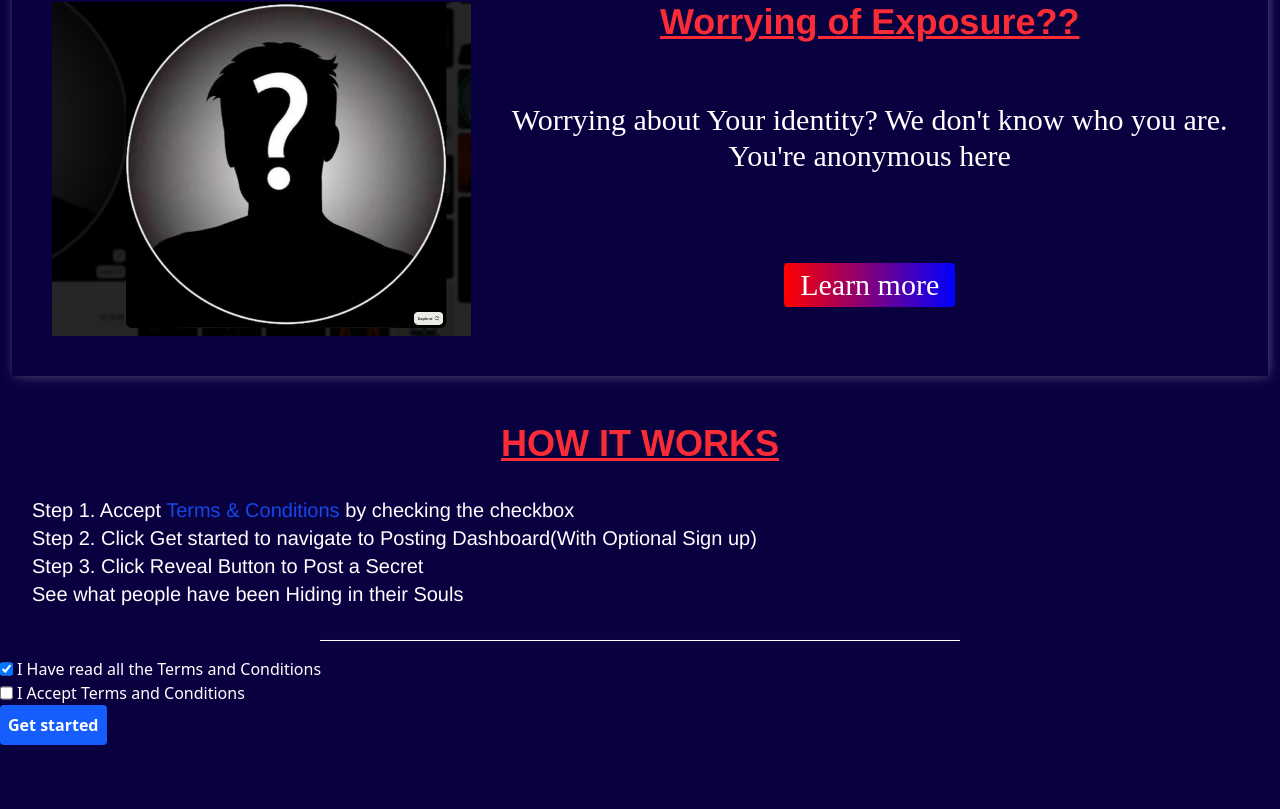
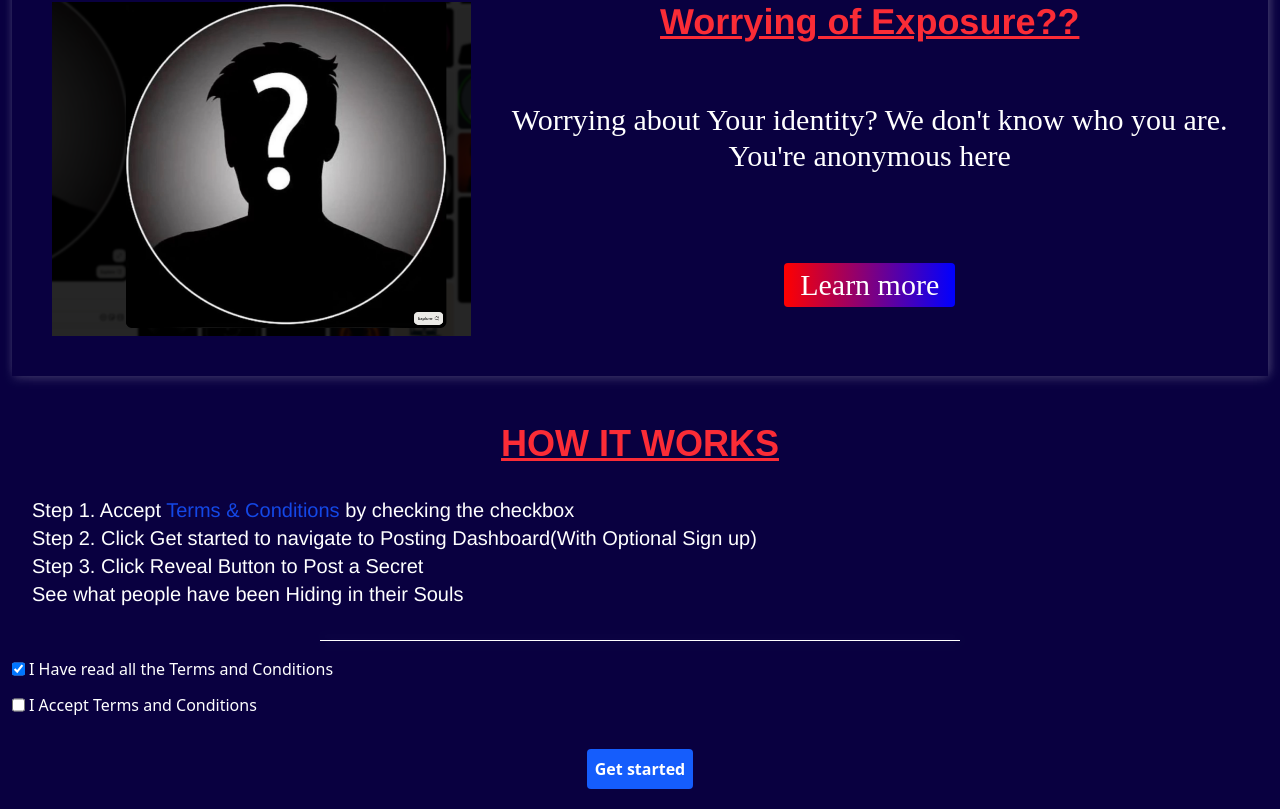
Before and after one commit to nianod/secret-arena, a React (Vite) app: page / in a window 1280 px wide. Shown: the part 1094-1903 px from the top of the page. Before the commit the page ends 1839 px from the top, so only its background shows below. Built offline with nearby package versions, Linux system fonts and the light colour scheme.

Commit message:
finished land

```diff
--- a/src/App.tsx
+++ b/src/App.tsx
@@ -1,7 +1,15 @@
 import Landing from "./Pages/Landing"
+import Dashboard from "./Pages/Dashboard"
+import { BrowserRouter as Router, Route, Routes } from "react-router-dom"
+
 const App = () => {
   return (
-    <Landing />
+    <Router>
+      <Routes>
+        <Route path="/" element={<Landing />}/>
+        <Route path="/dashboard" element={<Dashboard />}/>
+      </Routes>
+    </Router>
   )
 }
 
--- a/src/Components/GetStarted.tsx
+++ b/src/Components/GetStarted.tsx
@@ -1,12 +1,14 @@
-// import { useNavigate } from 'react-router-dom'
+import { useNavigate } from 'react-router-dom'
+
+
 const GetStarted = () => {
 
-    // const navigate = useNavigate()
+    const navigate = useNavigate()
 
     const handleStart = (e: React.FormEvent) => {
         e.preventDefault()
-        // navigate('/dashboard')
-        alert("fbuyasvk dj")
+        navigate('/dashboard')
+
     }
 
   return (
--- /dev/null
+++ b/src/Pages/Dashboard.tsx
@@ -0,0 +1,11 @@
+import React from 'react'
+
+const Dashboard = () => {
+  return (
+    <div>
+      <h2>Welcome</h2>
+    </div>
+  )
+}
+
+export default Dashboard
--- a/src/Pages/Landing.tsx
+++ b/src/Pages/Landing.tsx
@@ -3,9 +3,14 @@ import swal from 'sweetalert2'
 import { motion, useScroll } from "framer-motion";
 import Terms from "../Components/Terms";
 import GetStarted from "../Components/GetStarted";
+import { useState } from "react";
 
 
 const Landing = () => {
+
+  const [check, setCheck] = useState(false)
+  const [autoCheck, setAutoCheck] = useState(true)
+
 
   const { scrollYProgress } = useScroll();
 
@@ -76,15 +81,21 @@ const Landing = () => {
         </div>
         <hr className="bod text-white mt-3 mb-4 w-[50%] m-auto font-black"/>
       </div>
-      <div className="flex align-center gap-1">
-        <input type="checkbox" checked />
+      <div className="m-3 flex align-center gap-1">
+        <input type="checkbox"
+          onChange={(e) => setAutoCheck(e.target.checked)}
+          checked={autoCheck}
+         />
         <p className="text-white">I Have read all the Terms and Conditions</p>
       </div>
-      <div className="flex align-center gap-1">
-        <input type="checkbox" />
+      <div className="m-3 flex align-center gap-1">
+        <input type="checkbox"
+          onChange={(e) => setCheck(e.target.checked)}
+          checked={check}
+        />
         <p className="text-white">I Accept Terms and Conditions</p>
       </div>
-      <GetStarted />
+      <span className="flex justify-center p-5"><GetStarted /></span>
     </div>
   )
 }
```
